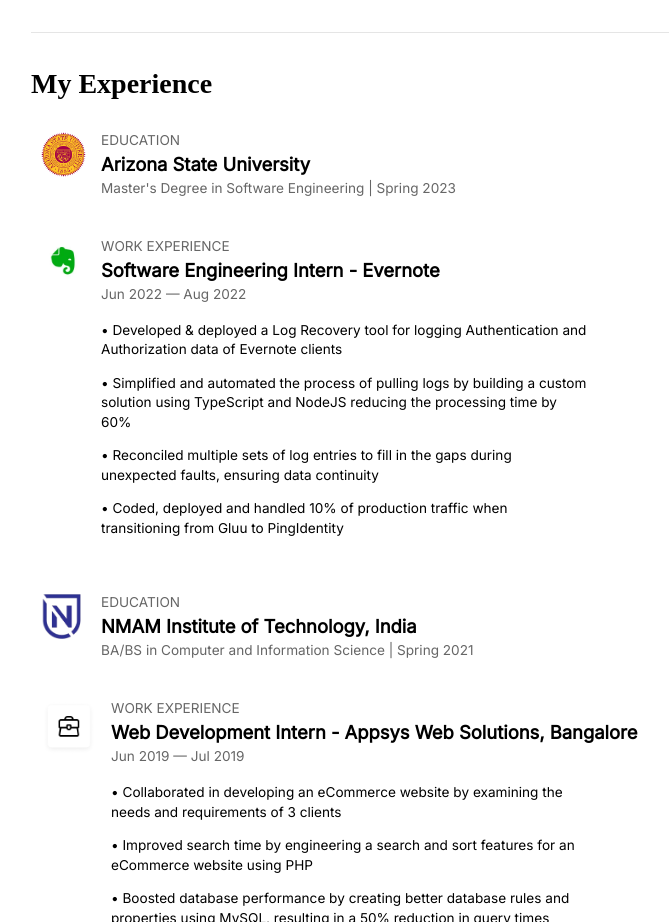
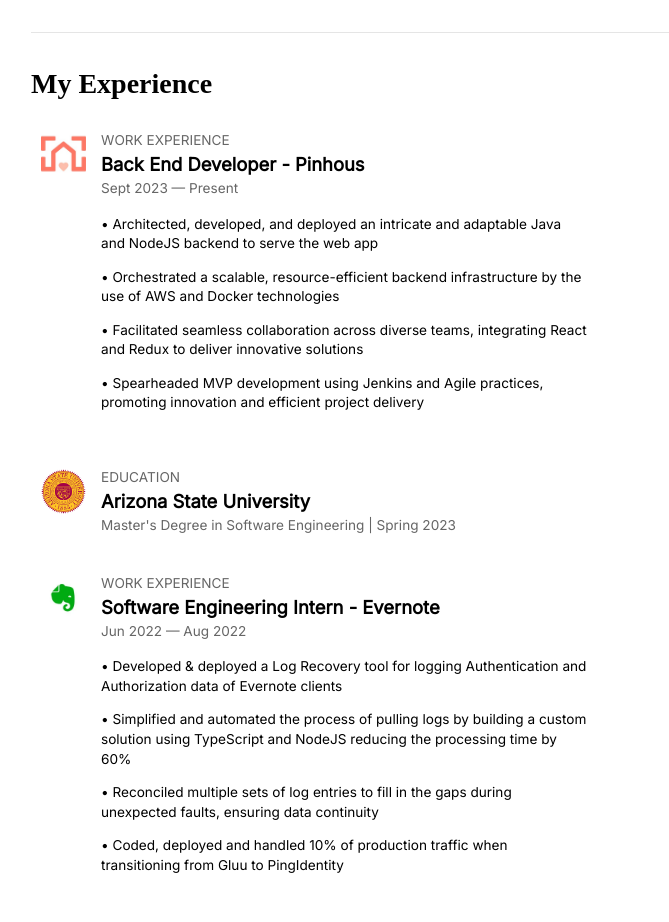
Before and after one commit to maazahmed87/maazahmed87.github.io, a plain HTML site: page index.html in a window 1280 px wide. Shown: the part 1362-2284 px from the top of the page, without its empty margins (244-913 px from the left). Drawn offline with Linux system fonts and the light colour scheme; a web font is replaced by a local one.

Commit message:
added Pinhous experience

```diff
--- a/index.html
+++ b/index.html
@@ -111,6 +111,22 @@
 
       <div id="my-experience-section">
         <span class="subheader-text">My Experience</span>
+
+        <div class="experience-row">
+          <img src="./assets/images/pinhous.jpg" class="experience-icon" />
+          <div class="experience-column">
+            <div class="experience-category">WORK EXPERIENCE</div>
+            <div class="experience-title">Back End Developer - Pinhous</div>
+            <div class="experience-subtitle">Sept 2023 — Present</div>
+            <div class="experience-description">
+              <p>• Architected, developed, and deployed an intricate and adaptable Java and NodeJS backend to serve the web app</p>
+              <p>• Orchestrated a scalable, resource-efficient backend infrastructure by the use of AWS and Docker technologies </p>
+              <p>• Facilitated seamless collaboration across diverse teams, integrating React and Redux to deliver innovative solutions</p>
+              <p>• Spearheaded MVP development using Jenkins and Agile practices, promoting innovation and efficient project delivery</p>
+            </div>
+          </div>
+        </div>
+
         <div class="experience-row">
           <img src="./assets/images/asu.webp" class="experience-icon" />
           <div class="experience-column">
```
Also changed, not shown: assets/images/pinhous.jpg (added).
